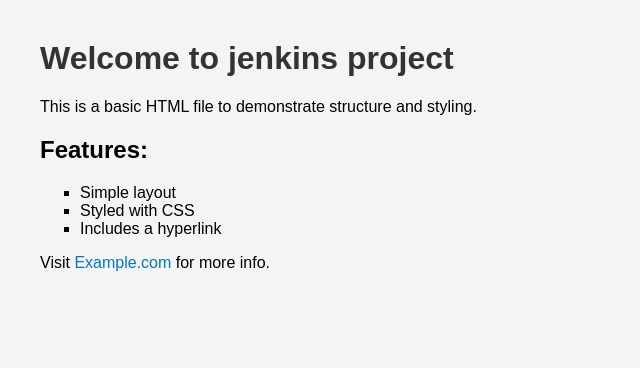
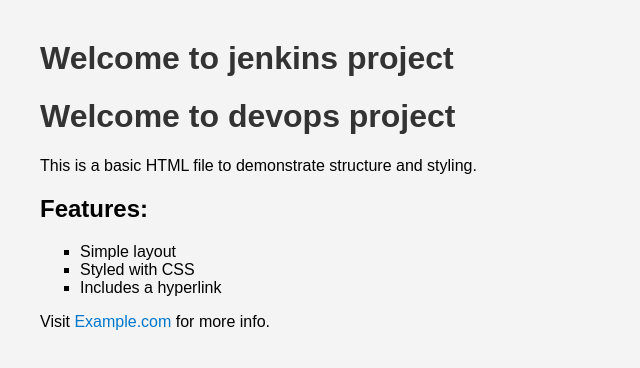
Before and after one commit to thri12345/jenkins-git, a plain HTML site: page index.html in a window 1280 px wide. Shown: the whole page, without its empty margins (0-640 px from the left). Drawn offline with Linux system fonts and the light colour scheme.

Commit message:
Update index.html

```diff
--- a/index.html
+++ b/index.html
@@ -26,6 +26,7 @@
 </head>
 <body>
   <h1>Welcome to jenkins project</h1>
+   <h1>Welcome to devops project</h1>
   <p>This is a basic HTML file to demonstrate structure and styling.</p>
 
   <h2>Features:</h2>
```
